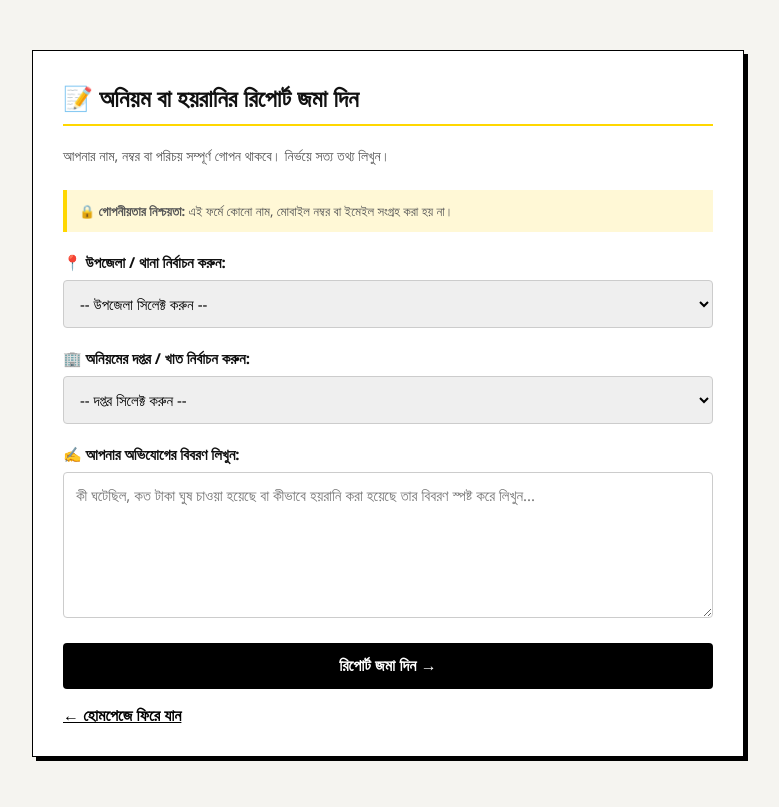
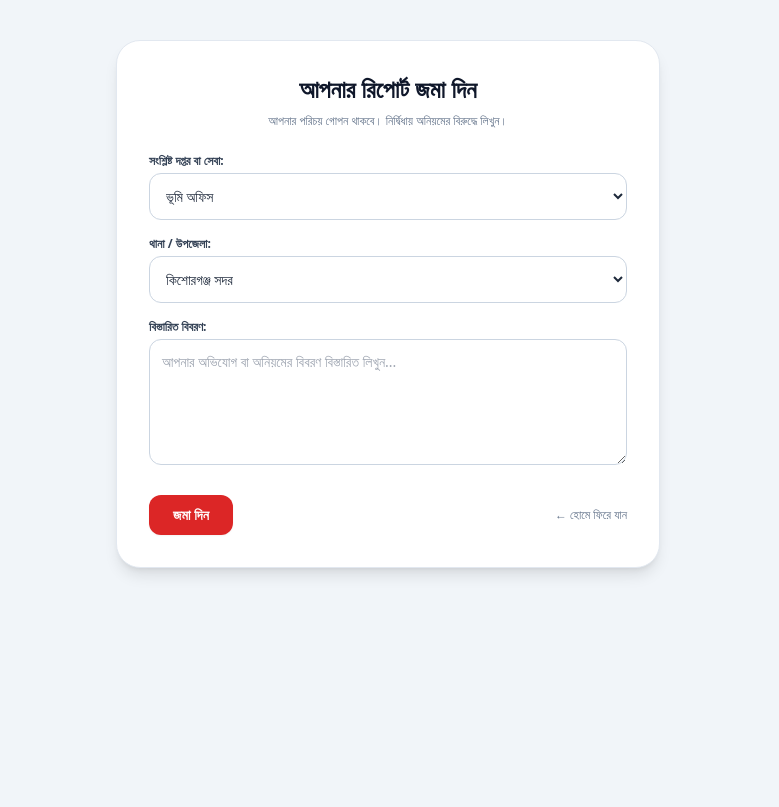
Before and after one commit to junayed1211/jonotar-khata-kishorgonj, a Flask app: page /submit in a window 1280 px wide. Shown: the whole page, without its empty margins (252-1031 px from the left). After the commit the page ends 575 px from the top, so only its background shows below. Run offline with Flask 3, Linux system fonts and the light colour scheme; some libraries are stand-ins or nearby versions.

Commit message:
Refactor submit.html with Tailwind CSS styling
Updated the submit form layout and styles using Tailwind CSS. Improved accessibility and user experience.

```diff
--- a/templates/submit.html
+++ b/templates/submit.html
@@ -3,60 +3,54 @@
 <head>
     <meta charset="UTF-8">
     <meta name="viewport" content="width=device-width, initial-scale=1.0">
-    <title>ঘুষ বা হয়রানির রিপোর্ট জমা দিন - জনতার খাতা</title>
-    <style>
-        body { font-family: 'Segoe UI', Arial, sans-serif; background: #f5f4f0; margin: 0; padding: 20px; color: #111; }
-        .form-container { max-width: 650px; background: #fff; border: 1px solid #000; padding: 30px; margin: 30px auto; box-shadow: 4px 4px 0px #000; }
-        h2 { margin-top: 0; font-size: 24px; border-bottom: 2px solid #ffd700; padding-bottom: 10px; }
-        p.subtitle { color: #555; font-size: 14px; margin-bottom: 25px; }
+    <title>রিপোর্ট জমা দিন - জনতার খাতা</title>
+    <script src="https://cdn.tailwindcss.com"></script>
+    <link href="https://fonts.googleapis.com/css2?family=Hind+Siliguri:wght@400;500;600;700&display=swap" rel="stylesheet">
+    <style>body { font-family: 'Hind Siliguri', sans-serif; }</style>
+</head>
+<body class="bg-slate-100 font-sans text-slate-800 antialiased py-10">
+    <div class="max-w-xl mx-auto px-4">
+        <div class="bg-white border border-slate-200 shadow-lg rounded-3xl p-8">
+            <h1 class="text-2xl font-black text-slate-900 mb-2 text-center">আপনার রিপোর্ট জমা দিন</h1>
+            <p class="text-xs text-slate-500 text-center mb-6">আপনার পরিচয় গোপন থাকবে। নির্দ্বিধায় অনিয়মের বিরুদ্ধে লিখুন।</p>
 
-        .form-group { margin-bottom: 20px; }
-        label { display: block; font-weight: bold; margin-bottom: 8px; font-size: 15px; }
-        select, textarea { width: 100%; padding: 12px; border: 1px solid #ccc; border-radius: 4px; font-size: 15px; box-sizing: border-box; font-family: inherit; }
-
-        .btn-submit { background: #000; color: #fff; padding: 14px 28px; border: none; font-weight: bold; font-size: 16px; cursor: pointer; border-radius: 4px; transition: 0.2s; width: 100%; }
-        .btn-submit:hover { background: #333; }
-
-        .privacy-warning { background: #fff8d6; border-left: 4px solid #ffd700; padding: 12px; font-size: 13px; color: #555; margin-bottom: 20px; }
-
-        /* 🔔 নোটিফিকেশন বার */
-        .alert-success { background: #d4edda; color: #155724; border: 1px solid #c3e6cb; padding: 15px; border-radius: 4px; margin-bottom: 20px; font-weight: bold; font-size: 15px; text-align: center; }
-        .back-link { display: inline-block; margin-top: 15px; color: #000; text-decoration: underline; font-weight: bold; }
-    </style>
-</head>
-<body>
-
-    <div class="form-container">
-        <h2>📝 অনিয়ম বা হয়রানির রিপোর্ট জমা দিন</h2>
-        <p class="subtitle">আপনার নাম, নম্বর বা পরিচয় সম্পূর্ণ গোপন থাকবে। নির্ভয়ে সত্য তথ্য লিখুন।</p>
-
-        <!-- 📢 সাবমিট করার পর নোটিফিকেশন মেসেজ -->
             {% with messages = get_flashed_messages() %}
                 {% if messages %}
-            {% for message in messages %}
-              <div class="alert-success">
-                ✅ {{ message }}
+                    <div class="bg-emerald-50 border border-emerald-300 text-emerald-700 px-4 py-3 rounded-xl mb-4 text-sm font-medium">
+                        {{ messages[0] }}
                     </div>
-            {% endfor %}
                 {% endif %}
             {% endwith %}
 
-        <div class="privacy-warning">
-            🔒 <strong>গোপনীয়তার নিশ্চয়তা:</strong> এই ফর্মে কোনো নাম, মোবাইল নম্বর বা ইমেইল সংগ্রহ করা হয় না।
+            <form method="POST" class="space-y-4">
+                <div>
+                    <label class="block text-xs font-bold text-slate-700 mb-1">সংশ্লিষ্ট দপ্তর বা সেবা:</label>
+                    <select name="category" required class="w-full border border-slate-300 rounded-xl p-3 text-sm bg-white focus:outline-none focus:border-slate-900">
+                        <option value="ভূমি অফিস">ভূমি অফিস</option>
+                        <option value="হিসাবরক্ষণ অফিস">হিসাবরক্ষণ অফিস</option>
+                        <option value="কর অফিস">কর অফিস</option>
+                        <option value="কাস্টমস অফিস">কাস্টমস অফিস</option>
+                        <option value="ট্রাফিক পুলিশ">ট্রাফিক পুলিশ</option>
+                        <option value="বিআরটিএ">বিআরটিএ</option>
+                        <option value="পাসপোর্ট অফিস">পাসপোর্ট অফিস</option>
+                        <option value="পৌরসভা">পৌরসভা</option>
+                        <option value="সাব-রেজিস্ট্রি অফিস">সাব-রেজিস্ট্রি অফিস</option>
+                        <option value="শিক্ষা অফিস">শিক্ষা অফিস</option>
+                        <option value="ইউনিয়ন পরিষদ">ইউনিয়ন পরিষদ</option>
+                        <option value="সরকারি হাসপাতাল">সরকারি হাসপাতাল</option>
+                        <option value="অন্যান্য সরকারি সেবা">অন্যান্য সরকারি সেবা</option>
+                    </select>
                 </div>
 
-        <form action="/submit" method="POST">
-
-            <div class="form-group">
-                <label for="thana">📍 উপজেলা / থানা নির্বাচন করুন:</label>
-                <select name="thana" id="thana" required>
-                    <option value="" disabled selected>-- উপজেলা সিলেক্ট করুন --</option>
+                <div>
+                    <label class="block text-xs font-bold text-slate-700 mb-1">থানা / উপজেলা:</label>
+                    <select name="thana" required class="w-full border border-slate-300 rounded-xl p-3 text-sm bg-white focus:outline-none focus:border-slate-900">
                         <option value="কিশোরগঞ্জ সদর">কিশোরগঞ্জ সদর</option>
                         <option value="হোসেনপুর">হোসেনপুর</option>
                         <option value="পাকুন্দিয়া">পাকুন্দিয়া</option>
-                    <option value="কটিয়াদী">কটিয়াদী</option>
+                        <option value="কটিয়াদী">কটিয়াদী</option>
                         <option value="করিমগঞ্জ">করিমগঞ্জ</option>
-                    <option value="তাড়াইল">তাড়াইল</option>
+                        <option value="তাড়াইল">তাড়াইল</option>
                         <option value="বাজিতপুর">বাজিতপুর</option>
                         <option value="কুলিয়ারচর">কুলিয়ারচর</option>
                         <option value="ভৈরব">ভৈরব</option>
@@ -67,32 +61,17 @@
                     </select>
                 </div>
 
-            <div class="form-group">
-                <label for="category">🏢 অনিয়মের দপ্তর / খাত নির্বাচন করুন:</label>
-                <select name="category" id="category" required>
-                    <option value="" disabled selected>-- দপ্তর সিলেক্ট করুন --</option>
-                    <option value="পাসপোর্ট অফিস">পাসপোর্ট অফিস</option>
-                    <option value="হাসপাতাল / স্বাস্থ্য কেন্দ্র">হাসপাতাল / স্বাস্থ্য কেন্দ্র</option>
-                    <option value="ভূমি অফিস / এসিল্যান্ড অফিস">ভূমি অফিস / এসিল্যান্ড অফিস</option>
-                    <option value="পুলিশ / থানা সেবা">পুলিশ / থানা সেবা</option>
-                    <option value="বিদ্যুৎ অফিস">বিদ্যুৎ অফিস</option>
-                    <option value="উপজেলা পরিষদ / ইউনিয়ন পরিষদ">উপজেলা / ইউনিয়ন পরিষদ</option>
-                    <option value="শিক্ষা প্রতিষ্ঠান">শিক্ষা প্রতিষ্ঠান</option>
-                    <option value="বিআরটিএ / পরিবহন">বিআরটিএ / পরিবহন</option>
-                    <option value="অন্যান্য খাত">অন্যান্য খাত</option>
-                </select>
+                <div>
+                    <label class="block text-xs font-bold text-slate-700 mb-1">বিস্তারিত বিবরণ:</label>
+                    <textarea name="content" rows="5" required class="w-full border border-slate-300 rounded-xl p-3 text-sm focus:outline-none focus:border-slate-900" placeholder="আপনার অভিযোগ বা অনিয়মের বিবরণ বিস্তারিত লিখুন..."></textarea>
                 </div>
 
-            <div class="form-group">
-                <label for="content">✍️ আপনার অভিযোগের বিবরণ লিখুন:</label>
-                <textarea name="content" id="content" rows="6" placeholder="কী ঘটেছিল, কত টাকা ঘুষ চাওয়া হয়েছে বা কীভাবে হয়রানি করা হয়েছে তার বিবরণ স্পষ্ট করে লিখুন..." required></textarea>
+                <div class="flex justify-between items-center pt-2">
+                    <button type="submit" class="bg-red-600 hover:bg-red-700 text-white font-bold px-6 py-2.5 rounded-xl text-sm transition-all shadow-sm cursor-pointer">জমা দিন</button>
+                    <a href="{{ url_for('index') }}" class="text-xs text-slate-500 hover:text-slate-900 font-medium">← হোমে ফিরে যান</a>
                 </div>
-
-            <button type="submit" class="btn-submit">রিপোর্ট জমা দিন →</button>
             </form>
-
-        <a href="/" class="back-link">← হোমপেজে ফিরে যান</a>
         </div>
-
+    </div>
 </body>
 </html>
```
Lines whose indentation alone changed are shown as unchanged.
